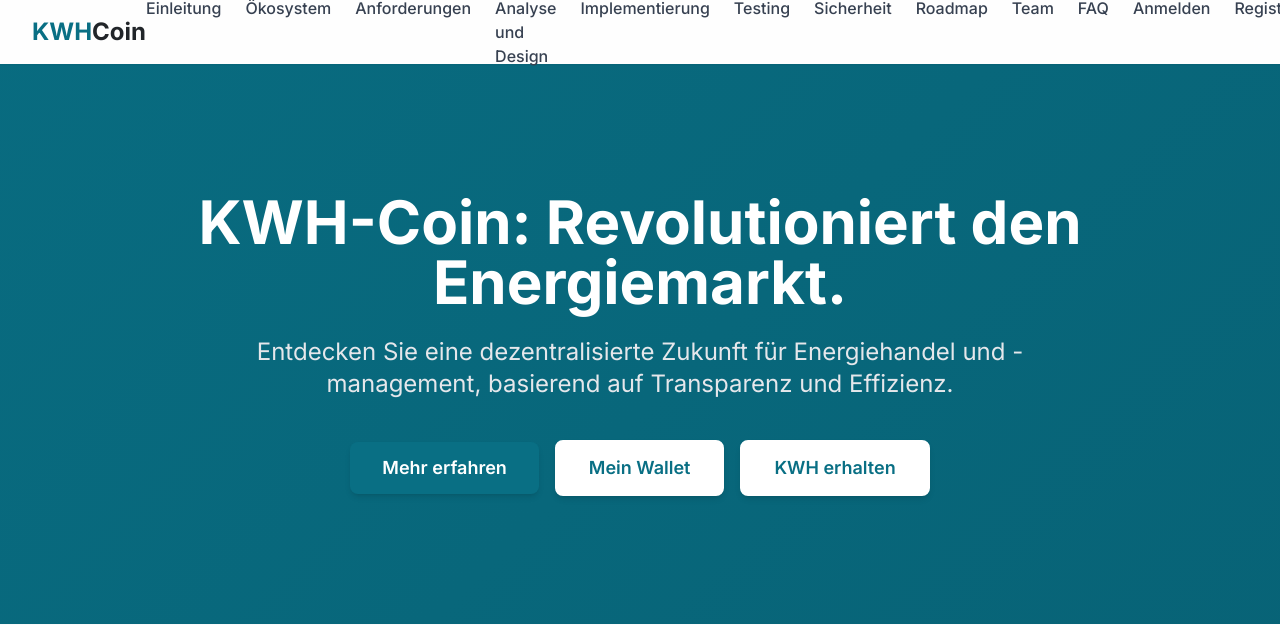
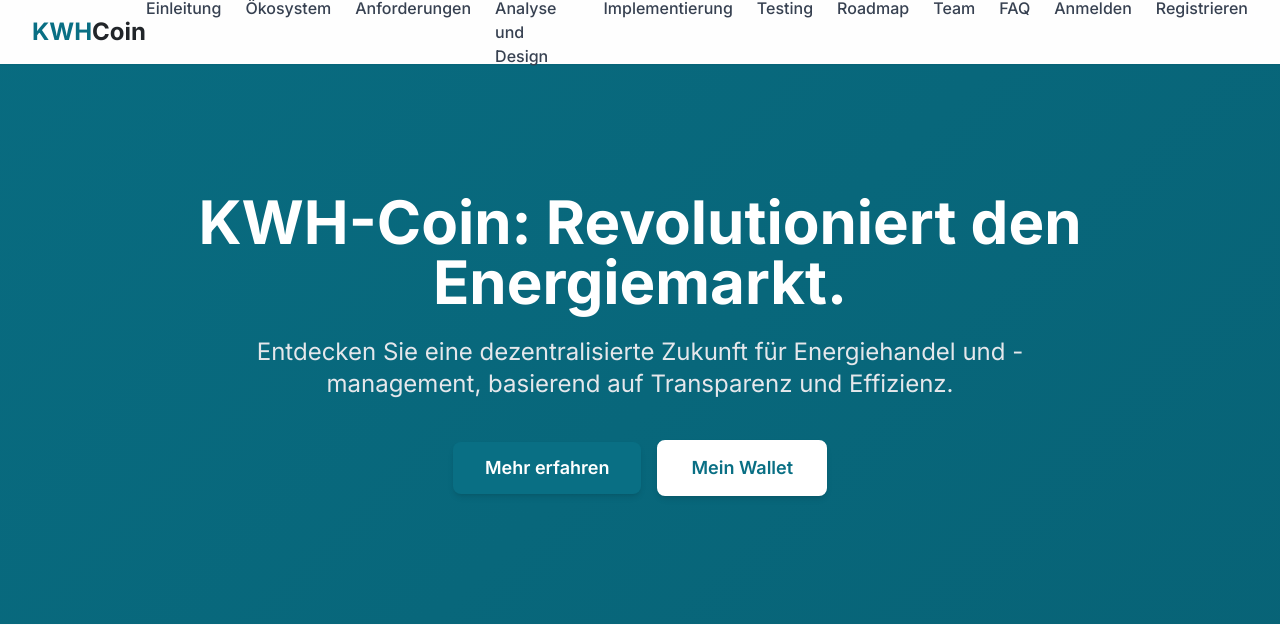
Before and after one commit to David-Trieu/KWH-OTH-Project, a Flask app: page / in a window 1280 px wide. Shown: the top 625 px of the page. Run offline with Flask 3, Linux system fonts and the light colour scheme; grey boxes labelled with a size stand in for pictures from a placeholder-image service; some libraries are stand-ins or nearby versions.

Commit message:
few last changes

```diff
--- a/Blockchain/frontend/templates/index.html
+++ b/Blockchain/frontend/templates/index.html
@@ -26,7 +26,6 @@
                     <a href="#analyse_und_design" class="nav-link text-gray-700 hover:text-[#096f84] font-medium">Analyse und Design</a>
                     <a href="#implementierung" class="nav-link text-gray-700 hover:text-[#096f84] font-medium">Implementierung</a>
                     <a href="#test" class="nav-link text-gray-700 hover:text-[#096f84] font-medium">Testing</a>
-                    <a href="#sicherheit" class="nav-link text-gray-700 hover:text-[#096f84] font-medium">Sicherheit</a>
                     <a href="#roadmap" class="nav-link text-gray-700 hover:text-[#096f84] font-medium">Roadmap</a>
                     <a href="#team" class="nav-link text-gray-700 hover:text-[#096f84] font-medium">Team</a>
                     <a href="#faq" class="nav-link text-gray-700 hover:text-[#096f84] font-medium">FAQ</a>
@@ -47,7 +46,6 @@
             <a href="#analyse_und_design" class="block px-4 py-2 text-gray-700 hover:bg-gray-100 hover:text-[#096f84]">Analyse und Design</a>
             <a href="#implementierung" class="block px-4 py-2 text-gray-700 hover:bg-gray-100 hover:text-[#096f84]">Implementierung</a>
             <a href="#test" class="block px-4 py-2 text-gray-700 hover:bg-gray-100 hover:text-[#096f84]">Testing</a>
-            <a href="#sicherheit" class="block px-4 py-2 text-gray-700 hover:bg-gray-100 hover:text-[#096f84]">Sicherheit</a>
             <a href="#roadmap" class="block px-4 py-2 text-gray-700 hover:bg-gray-100 hover:text-[#096f84]">Roadmap</a>
             <a href="#team" class="block px-4 py-2 text-gray-700 hover:bg-gray-100 hover:text-[#096f84]">Team</a>
             <a href="#faq" class="block px-4 py-2 text-gray-700 hover:bg-gray-100 hover:text-[#096f84]">FAQ</a>
@@ -68,7 +66,6 @@
                 <div class="animate-hero-buttons flex flex-col sm:flex-row justify-center items-center sm:space-x-4">
                     <a href="#einleitung" class="cta-button text-lg font-semibold py-3 px-8 rounded-lg shadow-md inline-block mb-4 sm:mb-0">Mehr erfahren</a>
                     <a href="/login" class="secondary-cta-button bg-white text-lg font-semibold py-3 px-8 rounded-lg shadow-md inline-block border-2 border-white hover:bg-transparent hover:text-white mb-4 sm:mb-0">Mein Wallet</a>
-                    <a href="#kaufen" class="secondary-cta-button bg-white text-lg font-semibold py-3 px-8 rounded-lg shadow-md inline-block border-2 border-white hover:bg-transparent hover:text-white">KWH erhalten</a>
                 </div>
             </div>
         </section>
@@ -563,23 +560,6 @@
         </div>
     </section>
 
-        <section id="sicherheit" class="py-16 md:py-24 bg-gray-50">
-            <div class="container mx-auto px-4 sm:px-6 lg:px-8">
-                <h2 class="section-title text-center">Sicherheit bei KWH-Coin</h2>
-                <p class="text-lg text-gray-700 mb-8 max-w-3xl mx-auto text-center">
-                    Sicherheit ist das Fundament von KWH-Coin. Wir setzen auf modernste Blockchain-Technologie und strenge Sicherheitsprotokolle, um die Integrität der Plattform und die Vermögenswerte unserer Nutzer zu schützen. Dieser Abschnitt erläutert die wichtigsten Sicherheitsmaßnahmen, die wir implementiert haben, um Vertrauen und Zuverlässigkeit zu gewährleisten.
-                </p>
-                <div class="grid md:grid-cols-1 gap-8 items-start">
-                    <div class="card animate-on-scroll slide-in-left">
-                        <h3 class="text-2xl font-semibold text-gray-800 mb-3">Blockchain-Sicherheit</h3>
-                        <p class="text-gray-600 mb-4">
-                            KWH-Coin basiert auf einer robusten und erprobten Blockchain, die kryptographische Sicherheit für alle Transaktionen bietet. Jede Transaktion wird validiert und in einem unveränderlichen Ledger aufgezeichnet, was Manipulationen verhindert.
-                        </p>
-                    </div>
-                </div>
-            </div>
-        </section>
-
         <section id="roadmap" class="py-16 md:py-24 bg-white">
             <div class="container mx-auto px-4 sm:px-6 lg:px-8">
                 <h2 class="section-title text-center">Unsere Roadmap</h2>
```
Also changed, not shown: 2 other files.
